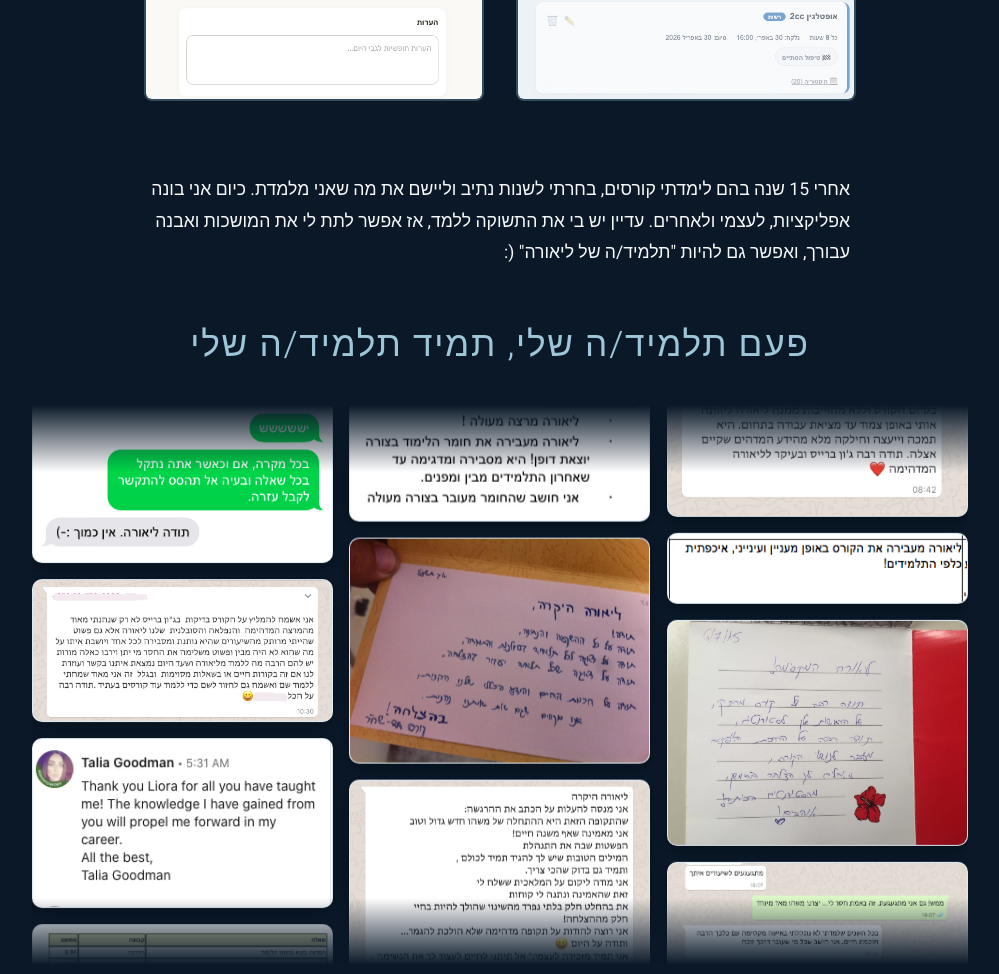
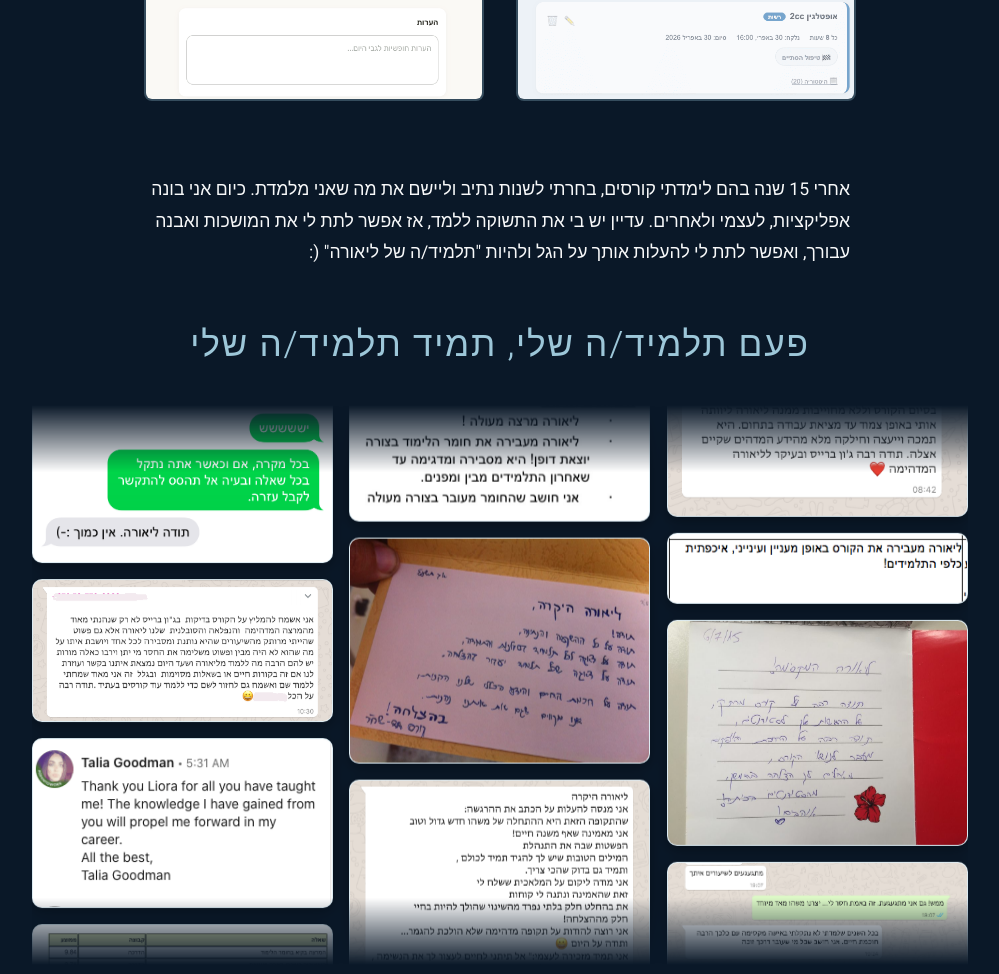
Before and after one commit to sealilev/liora, a plain HTML site: page projectech/personal-apps.html in a window 1280 px wide. Shown: the part 831-1805 px from the top of the page, without its empty margins (140-1139 px from the left). Drawn offline with Linux system fonts and the light colour scheme.

Commit message:
Teaching paragraph: "ואפשר לתת לי להעלות אותך על הגל"
Co-Authored-By: Claude <noreply@anthropic.com>

```diff
--- a/projectech/personal-apps.html
+++ b/projectech/personal-apps.html
@@ -64,7 +64,7 @@
         <!-- From teaching to building - leads into the testimonials -->
         <section class="project-body">
             <div class="project-row-text" style="max-width:700px; margin:0 auto 2.5rem;">
-                <p>אחרי 15 שנה בהם לימדתי קורסים, בחרתי לשנות נתיב וליישם את מה שאני מלמדת. כיום אני בונה אפליקציות, לעצמי ולאחרים. עדיין יש בי את התשוקה ללמד, אז אפשר לתת לי את המושכות ואבנה עבורך, ואפשר גם להיות "תלמיד/ה של ליאורה" (:</p>
+                <p>אחרי 15 שנה בהם לימדתי קורסים, בחרתי לשנות נתיב וליישם את מה שאני מלמדת. כיום אני בונה אפליקציות, לעצמי ולאחרים. עדיין יש בי את התשוקה ללמד, אז אפשר לתת לי את המושכות ואבנה עבורך, ואפשר לתת לי להעלות אותך על הגל ולהיות "תלמיד/ה של ליאורה" (:</p>
             </div>
         </section>
 
```
